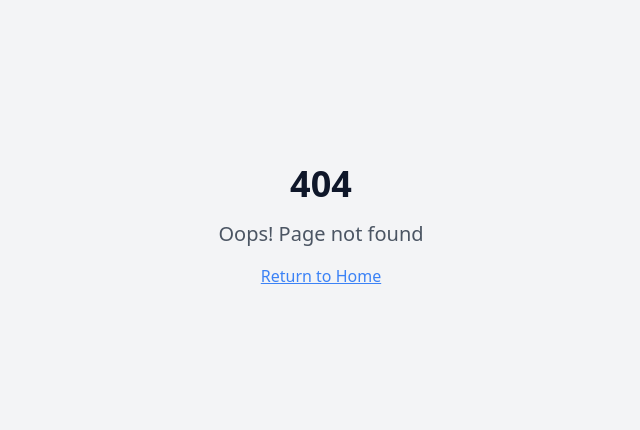
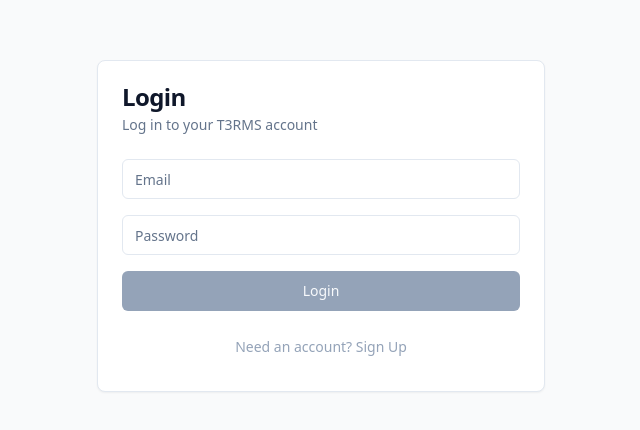
Before and after one commit to Aim67TQ7/t3rms, a React (Vite) app: page /auth in a window 1280 px wide. Before the commit this address had no page. Shown: the part 174-604 px from the top of the page, without its empty margins (319-959 px from the left). Built offline with nearby package versions, Linux system fonts and the light colour scheme.

Commit message:
Add user login functionality

```diff
--- a/src/App.tsx
+++ b/src/App.tsx
@@ -14,6 +14,8 @@ import Index from "./pages/Index";
 import Analyzer from "./pages/Analyzer";
 import Pricing from "./pages/Pricing";
 import NotFound from "./pages/NotFound";
+// New import
+import Auth from "./pages/Auth";
 
 const queryClient = new QueryClient();
 
@@ -48,6 +50,7 @@ const AppContent = () => {
         <BrowserRouter>
           <Routes>
             <Route path="/" element={<Index />} />
+            <Route path="/auth" element={<Auth />} />
             <Route path="/analyzer" element={<Analyzer />} />
             <Route path="/pricing" element={<Pricing />} />
             {/* ADD ALL CUSTOM ROUTES ABOVE THE CATCH-ALL "*" ROUTE */}
--- /dev/null
+++ b/src/pages/Auth.tsx
@@ -0,0 +1,119 @@
+
+import React, { useState } from 'react';
+import { Button } from "@/components/ui/button";
+import { Input } from "@/components/ui/input";
+import { Card, CardContent, CardDescription, CardHeader, CardTitle } from "@/components/ui/card";
+import { useToast } from "@/hooks/use-toast";
+import { supabase } from "@/integrations/supabase/client";
+import { Link, useNavigate } from 'react-router-dom';
+
+const Auth = () => {
+  const [email, setEmail] = useState('');
+  const [password, setPassword] = useState('');
+  const [isLogin, setIsLogin] = useState(true);
+  const [loading, setLoading] = useState(false);
+  const { toast } = useToast();
+  const navigate = useNavigate();
+
+  const handleAuth = async (e: React.FormEvent) => {
+    e.preventDefault();
+    setLoading(true);
+
+    try {
+      if (isLogin) {
+        // Login
+        const { error } = await supabase.auth.signInWithPassword({
+          email,
+          password,
+        });
+
+        if (error) throw error;
+
+        toast({
+          title: "Login Successful",
+          description: "Welcome back!",
+        });
+
+        navigate('/');
+      } else {
+        // Sign Up
+        const { error } = await supabase.auth.signUp({
+          email,
+          password,
+        });
+
+        if (error) throw error;
+
+        toast({
+          title: "Account Created",
+          description: "Please check your email to verify your account.",
+        });
+
+        navigate('/');
+      }
+    } catch (error: any) {
+      toast({
+        title: "Error",
+        description: error.message,
+        variant: "destructive",
+      });
+    } finally {
+      setLoading(false);
+    }
+  };
+
+  return (
+    <div className="flex items-center justify-center min-h-screen bg-gray-50">
+      <Card className="w-full max-w-md">
+        <CardHeader>
+          <CardTitle>{isLogin ? 'Login' : 'Sign Up'}</CardTitle>
+          <CardDescription>
+            {isLogin
+              ? 'Log in to your T3RMS account'
+              : 'Create a new T3RMS account'}
+          </CardDescription>
+        </CardHeader>
+        <CardContent>
+          <form onSubmit={handleAuth} className="space-y-4">
+            <div className="space-y-2">
+              <Input
+                type="email"
+                placeholder="Email"
+                value={email}
+                onChange={(e) => setEmail(e.target.value)}
+                required
+              />
+            </div>
+            <div className="space-y-2">
+              <Input
+                type="password"
+                placeholder="Password"
+                value={password}
+                onChange={(e) => setPassword(e.target.value)}
+                required
+              />
+            </div>
+            <Button type="submit" className="w-full" disabled={loading}>
+              {loading
+                ? (isLogin ? 'Logging in...' : 'Signing up...')
+                : (isLogin ? 'Login' : 'Sign Up')}
+            </Button>
+            <div className="text-center">
+              <Button
+                type="button"
+                variant="link"
+                onClick={() => setIsLogin(!isLogin)}
+              >
+                {isLogin
+                  ? 'Need an account? Sign Up'
+                  : 'Already have an account? Login'}
+              </Button>
+            </div>
+          </form>
+        </CardContent>
+      </Card>
+    </div>
+  );
+};
+
+export default Auth;
--- a/src/pages/Index.tsx
+++ b/src/pages/Index.tsx
@@ -1,4 +1,3 @@
-
 import { useEffect } from 'react';
 import Navbar from '@/components/Navbar';
 import Footer from '@/components/Footer';
@@ -9,7 +8,6 @@ import { Link } from 'react-router-dom';
 import { ArrowRight, FileText, ShieldCheck, Zap } from 'lucide-react';
 
 const Index = () => {
-  // Scroll to top on page load
   useEffect(() => {
     window.scrollTo(0, 0);
   }, []);
@@ -19,10 +17,15 @@ const Index = () => {
       <Navbar />
 
       <main className="flex-grow">
+        <div className="text-right p-4">
+          <Link to="/auth">
+            <Button variant="outline">Login / Sign Up</Button>
+          </Link>
+        </div>
+
         <Hero />
         <Features />
 
-        {/* How It Works Section */}
         <section className="bg-gray-50 py-16 md:py-24">
           <div className="container mx-auto px-4 md:px-6">
             <div className="max-w-3xl mx-auto text-center mb-16">
@@ -83,7 +86,6 @@ const Index = () => {
           </div>
         </section>
 
-        {/* CTA Section */}
         <section className="py-16 md:py-24 bg-white">
           <div className="container mx-auto px-4 md:px-6">
             <div className="max-w-6xl mx-auto bg-gradient-to-r from-t3rms-blue/10 to-blue-100/30 rounded-2xl p-8 md:p-16">
```
